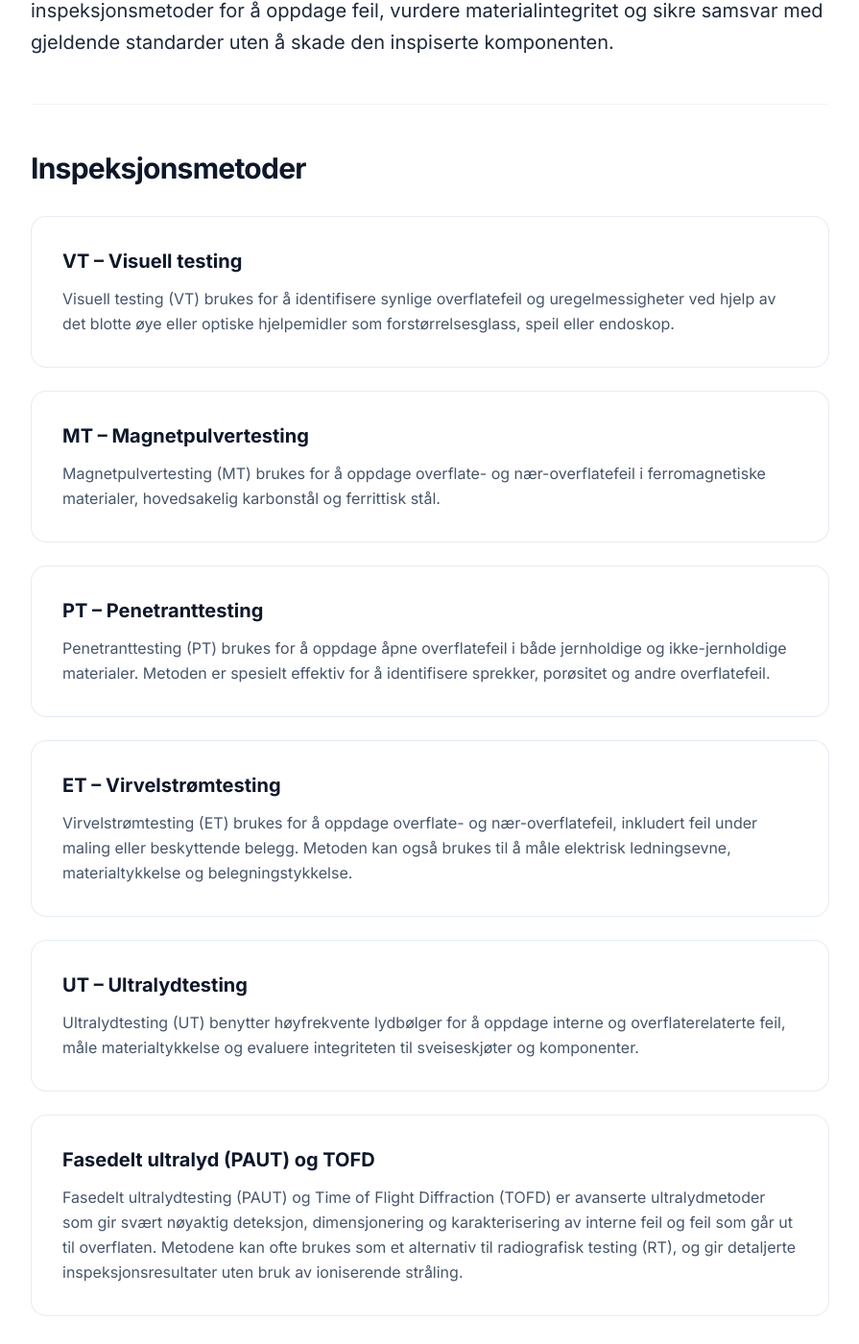
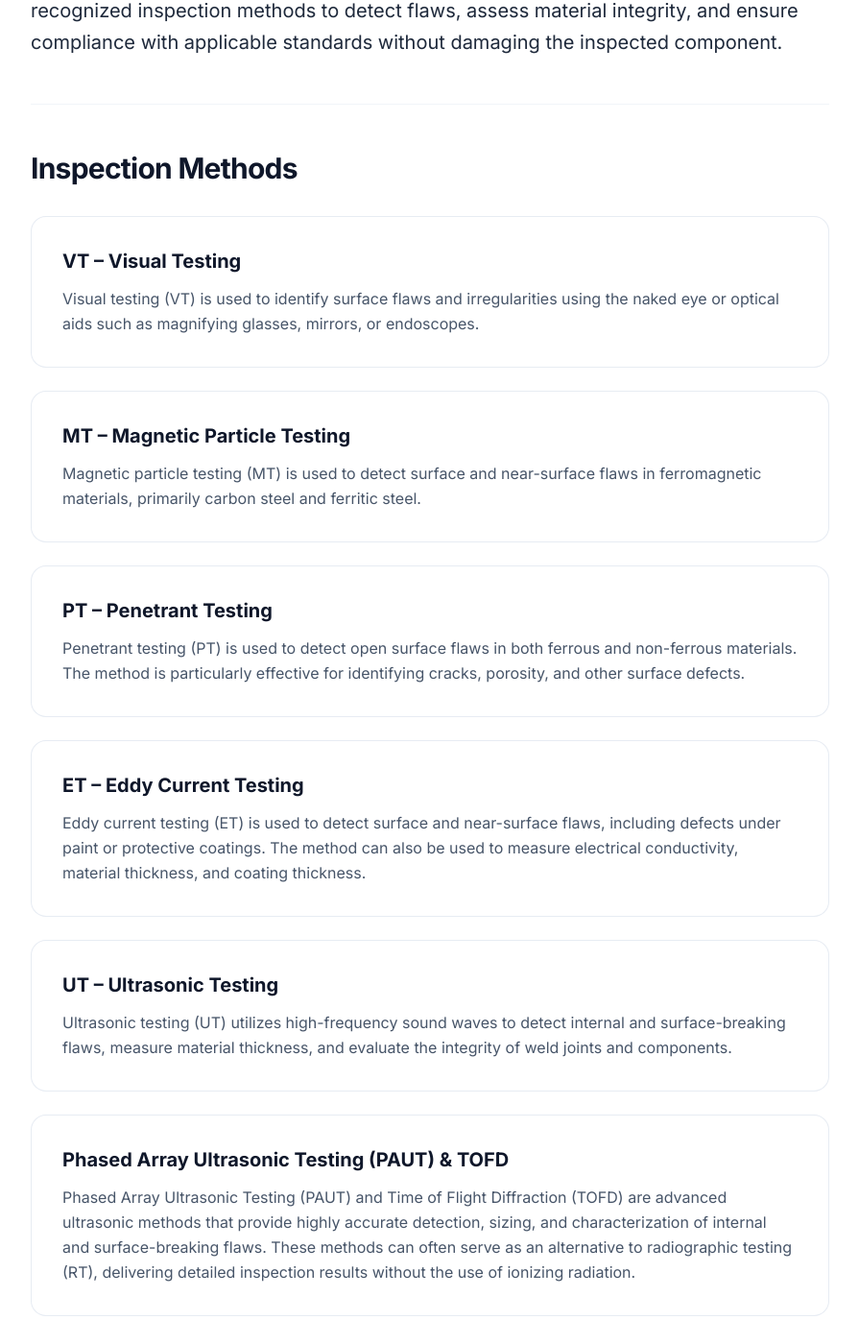
Before and after one commit to mruslys/uptest.no, a Jekyll site: the page built from no/ikke-destruktiv-proving/index.html, in a window 1280 px wide and 1400 px high, scrolled down 500 px. Shown: the whole window at 96% size, without its empty margins (192-1087 px from the left). Built offline with Jekyll 4.4.1, drawn with Linux system fonts in a browser that asks for light colours; nearby versions of some CDN libraries; some of the changed text lies outside the part shown.

Commit message:
Update index.html

```diff
--- a/no/ikke-destruktiv-proving/index.html
+++ b/no/ikke-destruktiv-proving/index.html
@@ -1,81 +1,81 @@
 ---
 layout: page
-lang: "no"
+lang: en
 current_page: ndt
-title: "Ikke-destruktiv testing"
+title: "Non-Destructive Testing"
 header_image: "images/uptest-neardomoji-kontrole-6.jpg"
 ---
 
-<!-- Introduksjon -->
+<!-- Introduction -->
 <div class="space-y-4">
     <p class="text-xl font-normal text-slate-800 leading-relaxed">
-        <strong class="text-slate-900 font-semibold bg-brand-50 px-1.5 py-0.5 rounded text-brand-800">Uptest</strong> tilbyr et omfattende utvalg av tjenester innen ikke-destruktiv testing (NDT), utført av kvalifiserte og erfarne inspektører. Vi benytter internasjonalt anerkjente inspeksjonsmetoder for å oppdage feil, vurdere materialintegritet og sikre samsvar med gjeldende standarder uten å skade den inspiserte komponenten.
+        <strong class="text-slate-900 font-semibold bg-brand-50 px-1.5 py-0.5 rounded text-brand-800">Uptest</strong> offers a comprehensive range of non-destructive testing (NDT) services performed by qualified and experienced inspectors. We utilize internationally recognized inspection methods to detect flaws, assess material integrity, and ensure compliance with applicable standards without damaging the inspected component.
     </p>
 </div>
 
 <hr class="border-slate-100 my-8">
 
-<!-- Inspeksjonsmetoder -->
+<!-- Inspection Methods -->
 <div class="space-y-8">
     <h2 class="text-2xl sm:text-3xl font-bold text-slate-900 tracking-tight">
-        Inspeksjonsmetoder
+        Inspection Methods
     </h2>
 
     <div class="grid gap-6">
         <!-- VT -->
         <div class="bg-white rounded-2xl p-6 sm:p-8 border border-slate-200/80 hover:border-brand-500 hover:shadow-lg transition-all duration-300 space-y-3 group">
-            <h3 class="text-xl font-bold text-slate-900 group-hover:text-brand-600 transition-colors">VT – Visuell testing</h3>
+            <h3 class="text-xl font-bold text-slate-900 group-hover:text-brand-600 transition-colors">VT – Visual Testing</h3>
             <p class="text-base text-slate-600 leading-relaxed">
-                Visuell testing (VT) brukes for å identifisere synlige overflatefeil og uregelmessigheter ved hjelp av det blotte øye eller optiske hjelpemidler som forstørrelsesglass, speil eller endoskop.
+                Visual testing (VT) is used to identify surface flaws and irregularities using the naked eye or optical aids such as magnifying glasses, mirrors, or endoscopes.
             </p>
         </div>
 
         <!-- MT -->
         <div class="bg-white rounded-2xl p-6 sm:p-8 border border-slate-200/80 hover:border-brand-500 hover:shadow-lg transition-all duration-300 space-y-3 group">
-            <h3 class="text-xl font-bold text-slate-900 group-hover:text-brand-600 transition-colors">MT – Magnetpulvertesting</h3>
+            <h3 class="text-xl font-bold text-slate-900 group-hover:text-brand-600 transition-colors">MT – Magnetic Particle Testing</h3>
             <p class="text-base text-slate-600 leading-relaxed">
-                Magnetpulvertesting (MT) brukes for å oppdage overflate- og nær-overflatefeil i ferromagnetiske materialer, hovedsakelig karbonstål og ferrittisk stål.
+                Magnetic particle testing (MT) is used to detect surface and near-surface flaws in ferromagnetic materials, primarily carbon steel and ferritic steel.
             </p>
         </div>
 
         <!-- PT -->
         <div class="bg-white rounded-2xl p-6 sm:p-8 border border-slate-200/80 hover:border-brand-500 hover:shadow-lg transition-all duration-300 space-y-3 group">
-            <h3 class="text-xl font-bold text-slate-900 group-hover:text-brand-600 transition-colors">PT – Penetranttesting</h3>
+            <h3 class="text-xl font-bold text-slate-900 group-hover:text-brand-600 transition-colors">PT – Penetrant Testing</h3>
             <p class="text-base text-slate-600 leading-relaxed">
-                Penetranttesting (PT) brukes for å oppdage åpne overflatefeil i både jernholdige og ikke-jernholdige materialer. Metoden er spesielt effektiv for å identifisere sprekker, porøsitet og andre overflatefeil.
+                Penetrant testing (PT) is used to detect open surface flaws in both ferrous and non-ferrous materials. The method is particularly effective for identifying cracks, porosity, and other surface defects.
             </p>
         </div>
 
         <!-- ET -->
         <div class="bg-white rounded-2xl p-6 sm:p-8 border border-slate-200/80 hover:border-brand-500 hover:shadow-lg transition-all duration-300 space-y-3 group">
-            <h3 class="text-xl font-bold text-slate-900 group-hover:text-brand-600 transition-colors">ET – Virvelstrømtesting</h3>
+            <h3 class="text-xl font-bold text-slate-900 group-hover:text-brand-600 transition-colors">ET – Eddy Current Testing</h3>
             <p class="text-base text-slate-600 leading-relaxed">
-                Virvelstrømtesting (ET) brukes for å oppdage overflate- og nær-overflatefeil, inkludert feil under maling eller beskyttende belegg. Metoden kan også brukes til å måle elektrisk ledningsevne, materialtykkelse og belegningstykkelse.
+                Eddy current testing (ET) is used to detect surface and near-surface flaws, including defects under paint or protective coatings. The method can also be used to measure electrical conductivity, material thickness, and coating thickness.
             </p>
         </div>
 
         <!-- UT -->
         <div class="bg-white rounded-2xl p-6 sm:p-8 border border-slate-200/80 hover:border-brand-500 hover:shadow-lg transition-all duration-300 space-y-3 group">
-            <h3 class="text-xl font-bold text-slate-900 group-hover:text-brand-600 transition-colors">UT – Ultralydtesting</h3>
+            <h3 class="text-xl font-bold text-slate-900 group-hover:text-brand-600 transition-colors">UT – Ultrasonic Testing</h3>
             <p class="text-base text-slate-600 leading-relaxed">
-                Ultralydtesting (UT) benytter høyfrekvente lydbølger for å oppdage interne og overflaterelaterte feil, måle materialtykkelse og evaluere integriteten til sveiseskjøter og komponenter.
+                Ultrasonic testing (UT) utilizes high-frequency sound waves to detect internal and surface-breaking flaws, measure material thickness, and evaluate the integrity of weld joints and components.
             </p>
         </div>
 
         <!-- PAUT & TOFD -->
         <div class="bg-white rounded-2xl p-6 sm:p-8 border border-slate-200/80 hover:border-brand-500 hover:shadow-lg transition-all duration-300 space-y-3 group">
-            <h3 class="text-xl font-bold text-slate-900 group-hover:text-brand-600 transition-colors">Fasedelt ultralyd (PAUT) og TOFD</h3>
+            <h3 class="text-xl font-bold text-slate-900 group-hover:text-brand-600 transition-colors">Phased Array Ultrasonic Testing (PAUT) & TOFD</h3>
             <p class="text-base text-slate-600 leading-relaxed">
-                Fasedelt ultralydtesting (PAUT) og Time of Flight Diffraction (TOFD) er avanserte ultralydmetoder som gir svært nøyaktig deteksjon, dimensjonering og karakterisering av interne feil og feil som går ut til overflaten. Metodene kan ofte brukes som et alternativ til radiografisk testing (RT), og gir detaljerte inspeksjonsresultater uten bruk av ioniserende stråling.
+                Phased Array Ultrasonic Testing (PAUT) and Time of Flight Diffraction (TOFD) are advanced ultrasonic methods that provide highly accurate detection, sizing, and characterization of internal and surface-breaking flaws. These methods can often serve as an alternative to radiographic testing (RT), delivering detailed inspection results without the use of ionizing radiation.
             </p>
         </div>
     </div>
 
     <!-- Call to Action -->
     {% include cta-box.html
-        title="Trenger du NDT-inspeksjon?"
-        description="Sikre tryggheten, kvaliteten og integriteten til dine installasjoner med våre profesjonelle løsninger innen ikke-destruktiv testing. Kontakt vårt erfarne team for å diskutere dine prosjektbehov."
-        btn_text="Kontakt vårt team"
+        title="Need NDT Inspection?"
+        description="Ensure the safety, quality, and integrity of your installations with our professional non-destructive testing solutions. Contact our experienced team to discuss your project requirements."
+        btn_text="Contact Our Team"
     %}
 
 </div>
```
